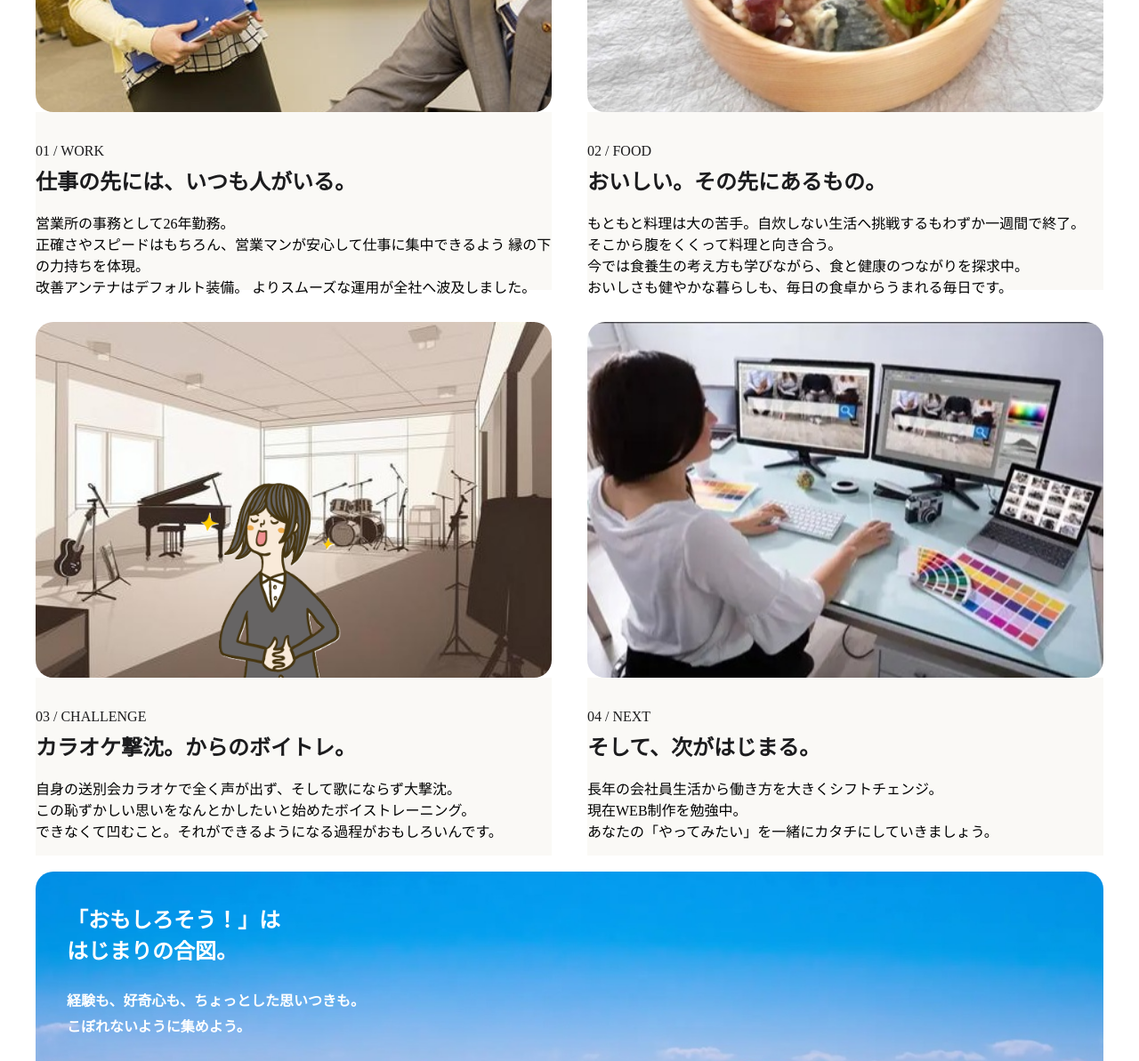
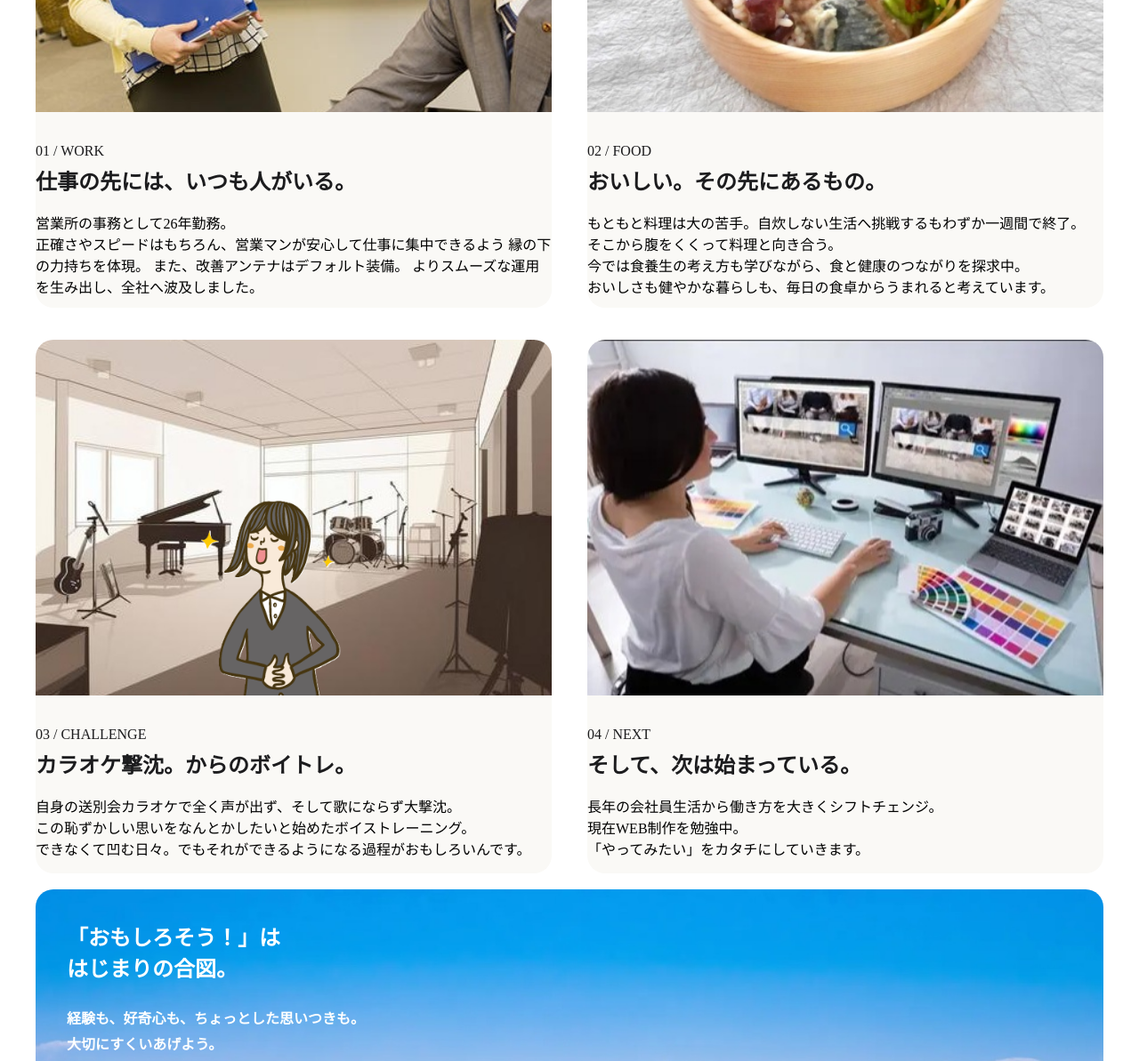
Before and after one commit to megu3design/megu3design.github.io, a plain HTML site: page index.html in a window 1280 px wide. Shown: the part 900-2093 px from the top of the page at 89% size. Drawn offline with Linux system fonts and the light colour scheme.

Commit message:
Add files via upload

```diff
--- a/index.html
+++ b/index.html
@@ -8,7 +8,7 @@
 		<link href="https://fonts.googleapis.com/css2?family=Montserrat:wght@400;500;600;700&display=swap" rel="stylesheet">
 	</head>
 	<body>
-		<div class="box1" style="position:relative;" id="home">
+		<div class="box1" id="home">
 			<img src="top4.jpg" width="100%">
 
 			<div class="box2">
@@ -16,7 +16,7 @@
 				<div class="title" style="font-family:Montserrat,sans-serif;">MEGUMI Y.</div>
 
 				<div class="caption">
-					これまでの経験と、あなたとつくるこれから。
+					これまでの経験と、これから。
 				</div>
 
 
@@ -44,9 +44,9 @@
 				<br>
 				営業所の事務として26年勤務。<br>
 				正確さやスピードはもちろん、営業マンが安心して仕事に集中できるよう
-				縁の下の力持ちを体現。<br>
-				改善アンテナはデフォルト装備。
-				よりスムーズな運用が全社へ波及しました。
+				縁の下の力持ちを体現。
+				また、改善アンテナはデフォルト装備。
+				よりスムーズな運用を生み出し、全社へ波及しました。
 			</div>
 
 			<div class="box6">
@@ -57,7 +57,7 @@
 				もともと料理は大の苦手。自炊しない生活へ挑戦するもわずか一週間で終了。<br>
 				そこから腹をくくって料理と向き合う。<br>
 				今では食養生の考え方も学びながら、食と健康のつながりを探求中。<br>
-				おいしさも健やかな暮らしも、毎日の食卓からうまれる毎日です。
+				おいしさも健やかな暮らしも、毎日の食卓からうまれると考えています。
 
 			</div>
 
@@ -80,18 +80,18 @@
 				<br>
 				自身の送別会カラオケで全く声が出ず、そして歌にならず大撃沈。<br>
 				この恥ずかしい思いをなんとかしたいと始めたボイストレーニング。<br>
-				できなくて凹むこと。それができるようになる過程がおもしろいんです。
+				できなくて凹む日々。でもそれができるようになる過程がおもしろいんです。
 
 			</div>
 
 			<div class="box10">
 				<div class="text text-color">04 / NEXT</div>
 
-				<div class="subheading text-color">そして、次がはじまる。</div>
+				<div class="subheading text-color">そして、次は始まっている。</div>
 				<br>
 				長年の会社員生活から働き方を大きくシフトチェンジ。<br>
 				現在WEB制作を勉強中。<br>
-				あなたの「やってみたい」を一緒にカタチにしていきましょう。
+				「やってみたい」をカタチにしていきます。
 			</div>
 
 			<div style="clear:both;"></div>
@@ -108,7 +108,7 @@
 							<span class="text">
 							経験も、好奇心も、ちょっとした思いつきも。
 							<br>
-							こぼれないように集めよう。
+							大切にすくいあげよう。
 							</span>
 					</div>
 			</div>
@@ -132,9 +132,8 @@
 						｜
 						<img src="Instagram_Glyph_Black.png" width="25px" style="margin-left:5px;">
 					</div>
-
+					<p style="text-align: center; font-size: 12px; color: #888888;">&copy; 2026 Megumi Yamasaki. All Rights Reserved.</p>
 				</div>
-
 			</div>
 	</body>
 </html>
--- a/style.css
+++ b/style.css
@@ -21,6 +21,7 @@ a {
 }
 
 .box1 {
+	position: relative;
 	width:100%;
 	height:600px;
 	background-color:#FFEEEE;
@@ -33,7 +34,7 @@ a {
 	top:450px;
 	left:40px;
 	color:#ffffff;
-	font-family:'Jost,sans-serif;
+	font-family:'Jost',sans-serif;
 	font-weight:700;
 }
 
@@ -43,7 +44,7 @@ a {
 	height:400px;
 	background-color:#a9a9a9;
 	margin-right:20px;
-	border-radius:20px;
+	border-radius:20px 20px 0 0;
 	overflow: hidden;
 	background-image:url("work.jpg");
 	background-repeat:no-repeat;
@@ -57,7 +58,7 @@ a {
 	height:400px;
 	background-color:#80808080;
 	margin-left:20px;
-	border-radius:20px;
+	border-radius:20px 20px 0 0;
 	overflow: hidden;
 	background-image:url("food.jpg");
 	background-repeat:no-repeat;
@@ -68,19 +69,21 @@ a {
 .box5 {
 	float:left;
 	width:580px;
-	height:200px;
+	height:220px;
 	background-color:#FAF9F6;
 	margin-right:20px;
 	padding-top:30px;
+	border-radius:0 0 20px 20px;
 }
 
 .box6 {
 	float:left;
 	width:580px;
-	height:200px;
+	height:220px;
 	background-color:#FAF9F6;
 	margin-left:20px;
 	padding-top:30px;
+	border-radius:0 0 20px 20px;
 }
 
 .box7 {
@@ -89,7 +92,7 @@ a {
 	height:400px;
 	background-color:#a9a9a9;
 	margin-right:20px;
-	border-radius:20px;
+	border-radius:20px 20px 0 0;
 	overflow: hidden;
 	background-image:url("challenge1.jpg");
 	background-repeat:no-repeat;
@@ -103,7 +106,7 @@ a {
 	height:400px;
 	background-color:#80808080;
 	margin-left:20px;
-	border-radius:20px;
+	border-radius:20px 20px 0 0;
 	overflow: hidden;
 	background-image:url("next.jpg");
 	background-repeat:no-repeat;
@@ -118,6 +121,7 @@ a {
 	background-color:#FAF9F6;
 	margin-right:20px;
 	padding-top:30px;
+	border-radius:0 0 20px 20px;
 }
 
 .box10 {
@@ -127,6 +131,7 @@ a {
 	background-color:#FAF9F6;
 	margin-left:20px;
 	padding-top:30px;
+	border-radius:0 0 20px 20px;
 }
 
 .box11 {
@@ -142,4 +147,5 @@ a {
 	height:200px;
 	background-color:#FAF9F6;
 	padding-top:30px;
+	border-radius:20px;
 }
```
Also changed, not shown: top4.jpg.
